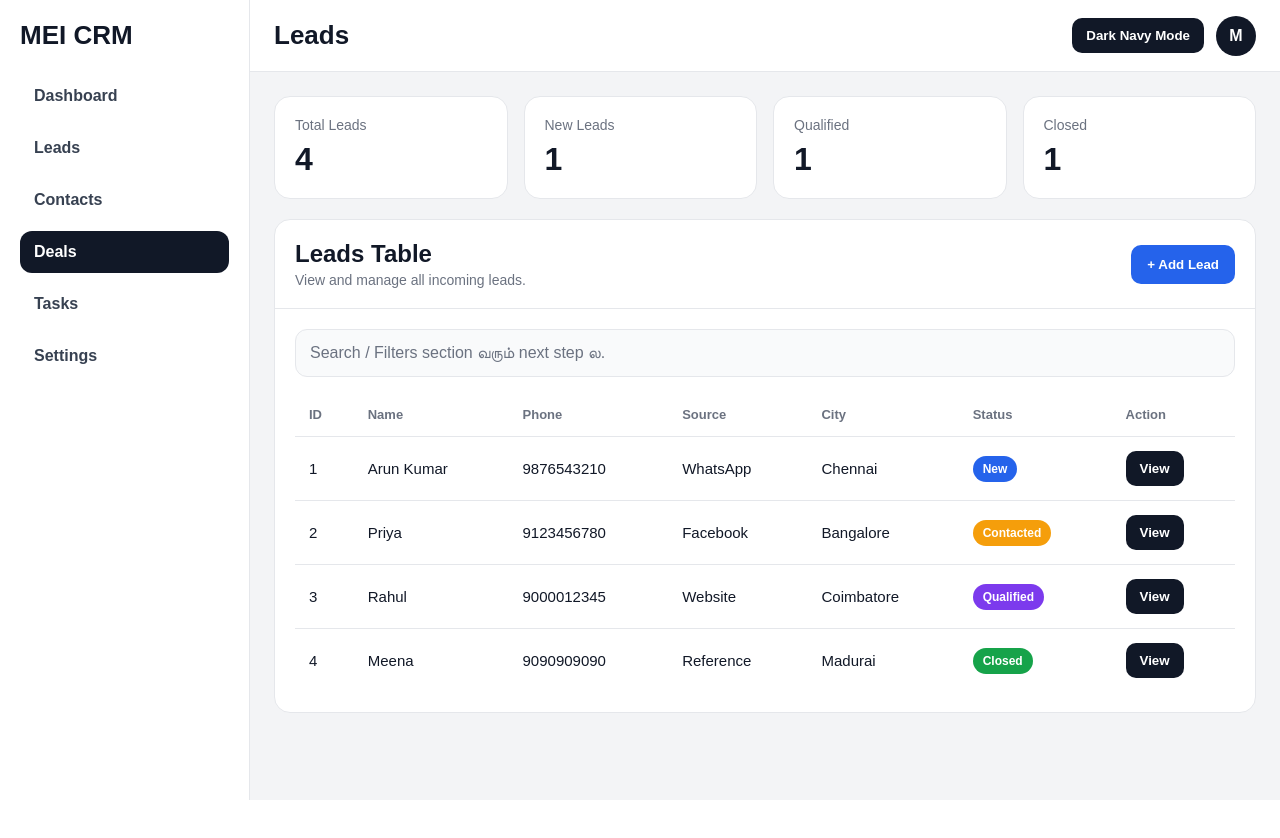
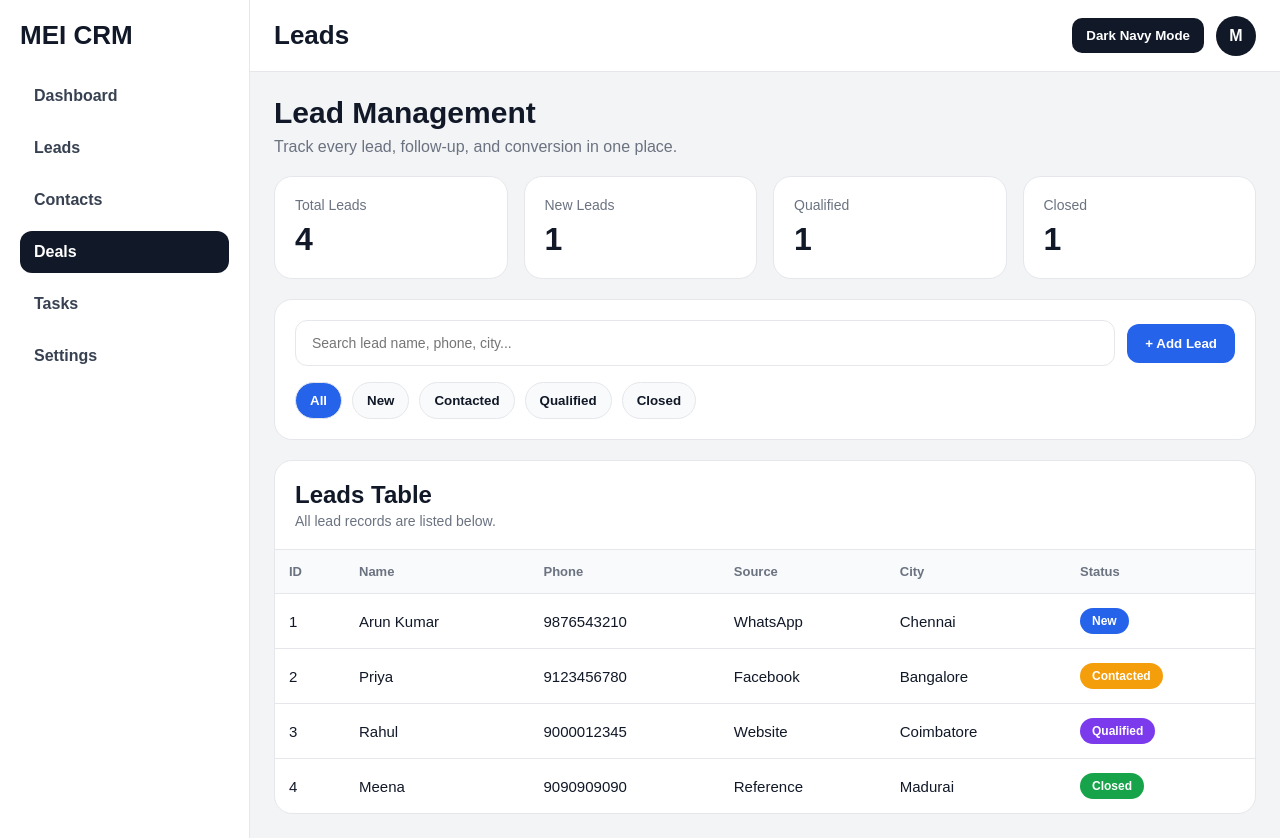
Before and after one commit to meiestate/mei-crm, a React (Vite) app: page /deals in a window 1280 px wide. Before the commit the page ends 800 px from the top, so only its background shows below. Built offline with nearby package versions, Linux system fonts and the light colour scheme.

Commit message:
Page heading,Stats cards,Search bar section,Table section

```diff
--- a/src/pages/leads/LeadsPage.tsx
+++ b/src/pages/leads/LeadsPage.tsx
@@ -1,5 +1,4 @@
 import AppLayout from "../../components/layout/AppLayout";
-import { useNavigate } from "react-router-dom";
 
 type LeadsPageProps = {
   mode: "light" | "dark";
@@ -38,7 +37,6 @@ function getStatusColor(status: Lead["status"]) {
 }
 
 export default function LeadsPage({ mode, onToggleTheme }: LeadsPageProps) {
-  const navigate = useNavigate();
   const isDark = mode === "dark";
 
   const cardBg = isDark ? "#111827" : "#ffffff";
@@ -46,10 +44,18 @@ export default function LeadsPage({ mode, onToggleTheme }: LeadsPageProps) {
   const text = isDark ? "#f8fafc" : "#111827";
   const subText = isDark ? "#94a3b8" : "#6b7280";
   const softBg = isDark ? "#1e293b" : "#f9fafb";
+  const inputBg = isDark ? "#0f172a" : "#ffffff";
 
   return (
     <AppLayout title="Leads" mode={mode} onToggleTheme={onToggleTheme}>
       <div style={{ display: "grid", gap: 20 }}>
+        <div>
+          <h2 style={{ margin: 0, fontSize: 30, color: text }}>Lead Management</h2>
+          <p style={{ margin: "8px 0 0", color: subText }}>
+            Track every lead, follow-up, and conversion in one place.
+          </p>
+        </div>
+
         <div
           style={{
             display: "grid",
@@ -68,12 +74,12 @@ export default function LeadsPage({ mode, onToggleTheme }: LeadsPageProps) {
               style={{
                 background: cardBg,
                 border: `1px solid ${border}`,
-                borderRadius: 16,
+                borderRadius: 18,
                 padding: 20,
               }}
             >
-              <div style={{ color: subText, fontSize: 14 }}>{item.label}</div>
-              <div style={{ color: text, fontSize: 32, fontWeight: 800, marginTop: 8 }}>
+              <div style={{ fontSize: 14, color: subText }}>{item.label}</div>
+              <div style={{ marginTop: 8, fontSize: 32, fontWeight: 800, color: text }}>
                 {item.value}
               </div>
             </div>
@@ -84,7 +90,83 @@ export default function LeadsPage({ mode, onToggleTheme }: LeadsPageProps) {
           style={{
             background: cardBg,
             border: `1px solid ${border}`,
-            borderRadius: 16,
+            borderRadius: 18,
+            padding: 20,
+          }}
+        >
+          <div
+            style={{
+              display: "flex",
+              justifyContent: "space-between",
+              gap: 12,
+              flexWrap: "wrap",
+              alignItems: "center",
+            }}
+          >
+            <div style={{ flex: 1, minWidth: 240 }}>
+              <input
+                type="text"
+                placeholder="Search lead name, phone, city..."
+                style={{
+                  width: "100%",
+                  padding: "14px 16px",
+                  borderRadius: 12,
+                  border: `1px solid ${border}`,
+                  background: inputBg,
+                  color: text,
+                  outline: "none",
+                  fontSize: 14,
+                }}
+              />
+            </div>
+
+            <button
+              style={{
+                border: "none",
+                background: "#2563eb",
+                color: "#ffffff",
+                padding: "12px 18px",
+                borderRadius: 12,
+                fontWeight: 700,
+                cursor: "pointer",
+              }}
+            >
+              + Add Lead
+            </button>
+          </div>
+
+          <div
+            style={{
+              marginTop: 16,
+              display: "flex",
+              gap: 10,
+              flexWrap: "wrap",
+            }}
+          >
+            {["All", "New", "Contacted", "Qualified", "Closed"].map((item, index) => (
+              <button
+                key={item}
+                style={{
+                  border: `1px solid ${border}`,
+                  background: index === 0 ? "#2563eb" : softBg,
+                  color: index === 0 ? "#ffffff" : text,
+                  padding: "10px 14px",
+                  borderRadius: 999,
+                  fontWeight: 600,
+                  cursor: "pointer",
+                }}
+              >
+                {item}
+              </button>
+            ))}
+          </div>
+        </div>
+
+        <div
+          style={{
+            background: cardBg,
+            border: `1px solid ${border}`,
+            borderRadius: 18,
             overflow: "hidden",
           }}
         >
@@ -102,50 +184,21 @@ export default function LeadsPage({ mode, onToggleTheme }: LeadsPageProps) {
             <div>
               <div style={{ fontSize: 24, fontWeight: 800, color: text }}>Leads Table</div>
               <div style={{ fontSize: 14, color: subText, marginTop: 4 }}>
-                View and manage all incoming leads.
+                All lead records are listed below.
               </div>
             </div>
-
-            <button
-              style={{
-                border: "none",
-                background: "#2563eb",
-                color: "#ffffff",
-                padding: "12px 16px",
-                borderRadius: 10,
-                fontWeight: 700,
-                cursor: "pointer",
-              }}
-            >
-              + Add Lead
-            </button>
-          </div>
-
-          <div style={{ padding: 20 }}>
-            <div
-              style={{
-                marginBottom: 16,
-                padding: 14,
-                borderRadius: 12,
-                background: softBg,
-                color: subText,
-                border: `1px solid ${border}`,
-              }}
-            >
-              Search / Filters section வரும் next step ல.
           </div>
 
           <div style={{ overflowX: "auto" }}>
             <table style={{ width: "100%", borderCollapse: "collapse" }}>
               <thead>
-                  <tr style={{ textAlign: "left" }}>
+                <tr style={{ background: softBg, textAlign: "left" }}>
                   <th style={thStyle(subText)}>ID</th>
                   <th style={thStyle(subText)}>Name</th>
                   <th style={thStyle(subText)}>Phone</th>
                   <th style={thStyle(subText)}>Source</th>
                   <th style={thStyle(subText)}>City</th>
                   <th style={thStyle(subText)}>Status</th>
-                    <th style={thStyle(subText)}>Action</th>
                 </tr>
               </thead>
               <tbody>
@@ -159,39 +212,22 @@ export default function LeadsPage({ mode, onToggleTheme }: LeadsPageProps) {
                     <td style={tdStyle(text)}>
                       <span
                         style={{
+                          display: "inline-block",
                           background: getStatusColor(lead.status),
                           color: "#ffffff",
-                            padding: "6px 10px",
+                          padding: "6px 12px",
                           borderRadius: 999,
                           fontSize: 12,
                           fontWeight: 700,
-                            display: "inline-block",
                         }}
                       >
                         {lead.status}
                       </span>
                     </td>
-                      <td style={tdStyle(text)}>
-                        <button
-                          onClick={() => navigate(`/leads/${lead.id}`)}
-                          style={{
-                            border: "none",
-                            background: "#111827",
-                            color: "#ffffff",
-                            padding: "10px 14px",
-                            borderRadius: 10,
-                            fontWeight: 700,
-                            cursor: "pointer",
-                          }}
-                        >
-                          View
-                        </button>
-                      </td>
                   </tr>
                 ))}
               </tbody>
             </table>
-            </div>
           </div>
         </div>
       </div>
```
Lines whose indentation alone changed are shown as unchanged.
